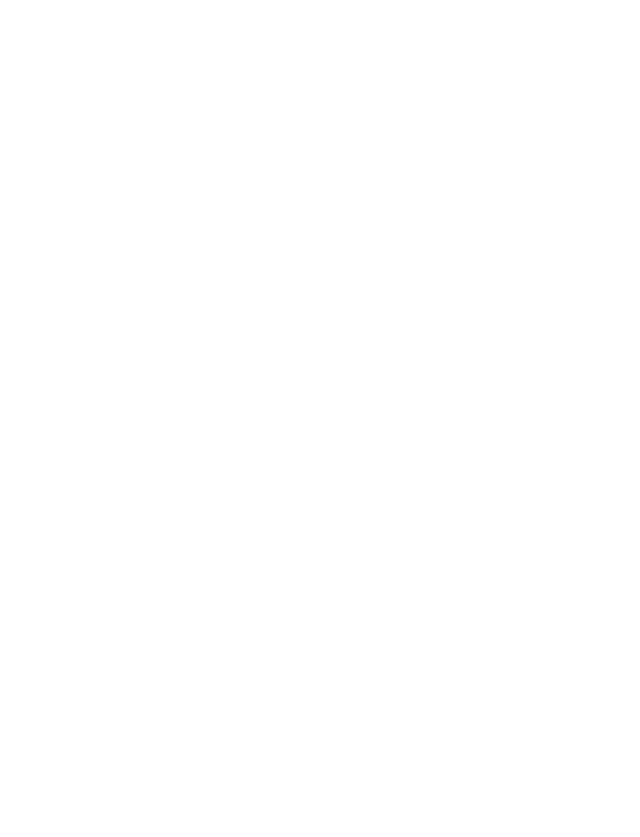
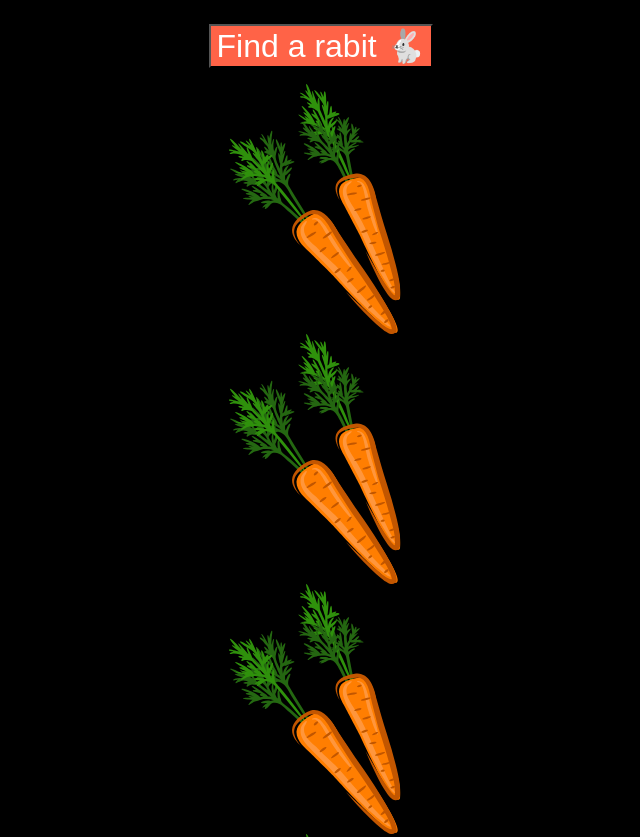
Before and after one commit to jhkim91/dreamScript, a plain HTML site: page rabbits/index.html in a window 1280 px wide. Shown: the top 837 px of the page, without its empty margins (319-959 px from the left). Before the commit the page ends 800 px from the top, so only its background shows below. Drawn offline with Linux system fonts and the light colour scheme.

Commit message:
rabbit scrollIntoView

```diff
--- a/rabbits/index.html
+++ b/rabbits/index.html
@@ -4,9 +4,48 @@
     <meta charset="UTF-8" />
     <meta name="viewport" content="width=device-width, initial-scale=1.0" />
     <title>Scroll</title>
-    <style></style>
+    <style>
+      body {
+        background-color: black;
+        text-align: center;
+      }
+
+      img {
+        display: block;
+        text-align: center;
+        margin: auto;
+      }
+
+      button {
+        outline: none;
+        background-color: tomato;
+        color: white;
+        font-size: 32px;
+        margin: 16px 0;
+        cursor: pointer;
+      }
+    </style>
   </head>
   <body>
-    <script></script>
+    <button>Find a rabit 🐇</button>
+    <img src="img/carrot.png" alt="carrot" />
+    <img src="img/carrot.png" alt="carrot" />
+    <img src="img/carrot.png" alt="carrot" />
+    <img src="img/carrot.png" alt="carrot" />
+    <img src="img/carrot.png" alt="carrot" />
+    <img src="img/carrot.png" alt="carrot" />
+    <img id="rabbit" src="img/rabbit.png" alt="rabbit" />
+    <img src="img/carrot.png" alt="carrot" />
+    <img src="img/carrot.png" alt="carrot" />
+    <img src="img/carrot.png" alt="carrot" />
+    <img src="img/carrot.png" alt="carrot" />
+
+    <script>
+      const button = document.querySelector("button");
+      const rabbit = document.querySelector("#rabbit");
+      button.addEventListener("click", (event) => {
+        rabbit.scrollIntoView({ behavior: "smooth", block: "center" });
+      });
+    </script>
   </body>
 </html>
```
